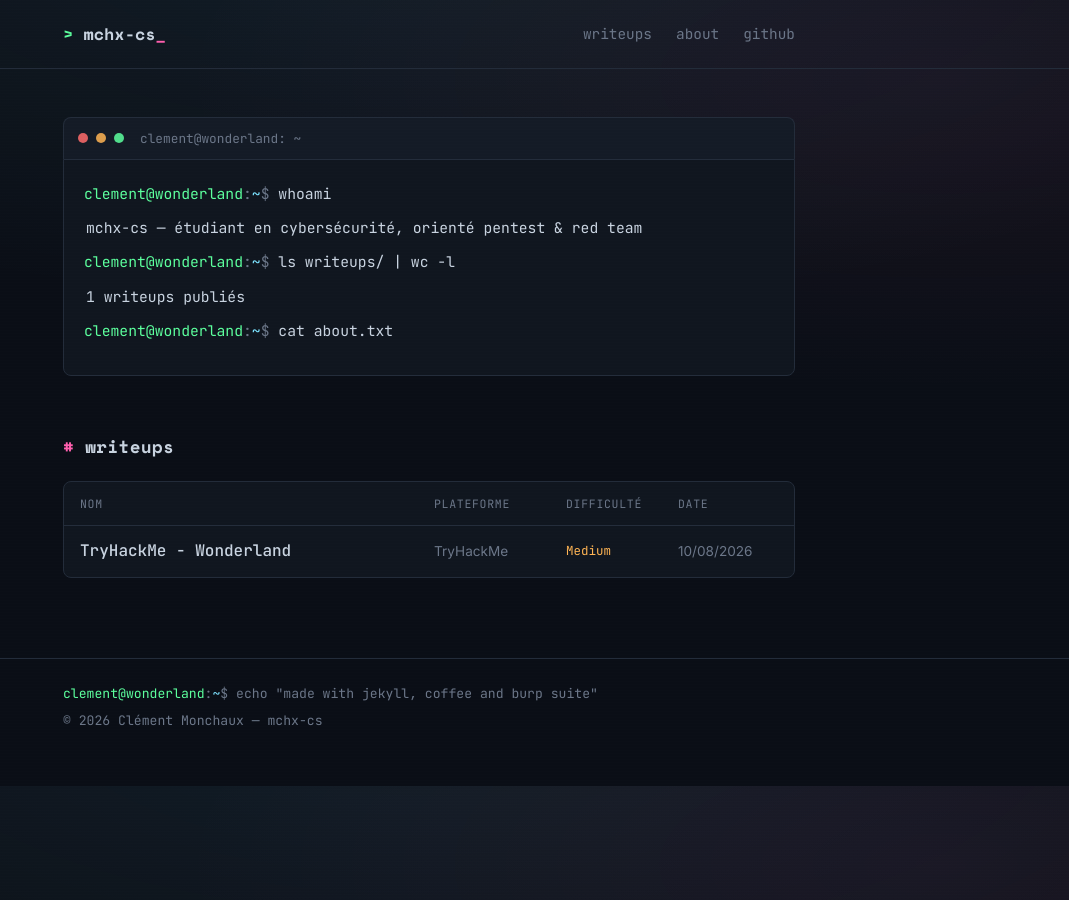
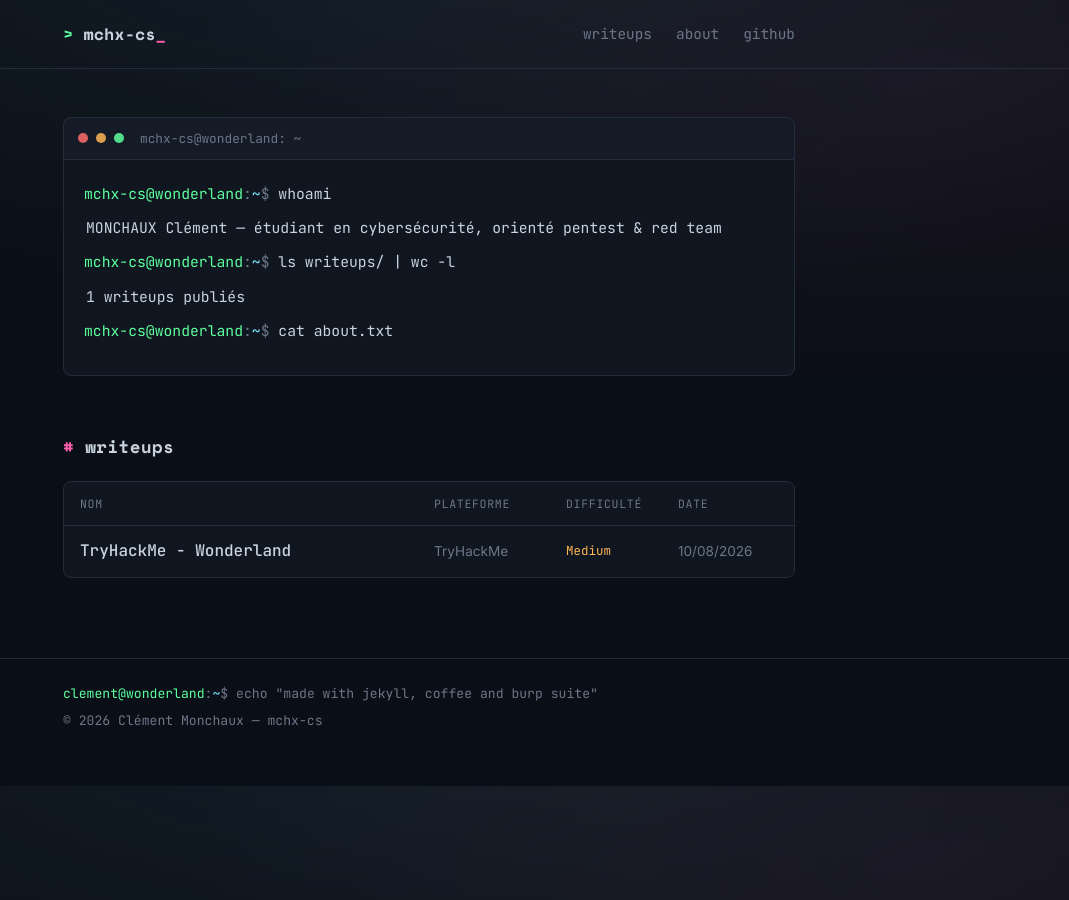
Before and after one commit to mchx-cs/mchx-cs.github.io, a Jekyll site: the page built from index.html, in a window 1280 px wide. Shown: the whole page, without its empty margins (211-1280 px from the left). Built offline with Jekyll 4.4.1, drawn with Linux system fonts in a browser that asks for light colours.

Commit message:
Update index.html

```diff
--- a/index.html
+++ b/index.html
@@ -5,14 +5,14 @@ title: Accueil
 <section class="hero">
   <div class="terminal-chrome">
     <span class="dot red"></span><span class="dot yellow"></span><span class="dot green"></span>
-    <span class="terminal-title">clement@wonderland: ~</span>
+    <span class="terminal-title">mchx-cs@wonderland: ~</span>
   </div>
   <div class="terminal-body hero-body" id="boot-terminal">
-    <p><span class="prompt">clement@wonderland</span><span class="colon">:</span><span class="path">~</span><span class="dollar">$</span> <span class="typed" data-text="whoami"></span></p>
-    <p class="output" data-reveal>mchx-cs — étudiant en cybersécurité, orienté pentest &amp; red team</p>
-    <p><span class="prompt">clement@wonderland</span><span class="colon">:</span><span class="path">~</span><span class="dollar">$</span> <span class="typed" data-text="ls writeups/ | wc -l"></span></p>
+    <p><span class="prompt">mchx-cs@wonderland</span><span class="colon">:</span><span class="path">~</span><span class="dollar">$</span> <span class="typed" data-text="whoami"></span></p>
+    <p class="output" data-reveal>MONCHAUX Clément — étudiant en cybersécurité, orienté pentest &amp; red team</p>
+    <p><span class="prompt">mchx-cs@wonderland</span><span class="colon">:</span><span class="path">~</span><span class="dollar">$</span> <span class="typed" data-text="ls writeups/ | wc -l"></span></p>
     <p class="output" data-reveal>{{ site.posts | size }} writeups publiés</p>
-    <p><span class="prompt">clement@wonderland</span><span class="colon">:</span><span class="path">~</span><span class="dollar">$</span> <span class="typed typed-cursor" data-text="cat about.txt"></span></p>
+    <p><span class="prompt">mchx-cs@wonderland</span><span class="colon">:</span><span class="path">~</span><span class="dollar">$</span> <span class="typed typed-cursor" data-text="cat about.txt"></span></p>
   </div>
 </section>
 
```
